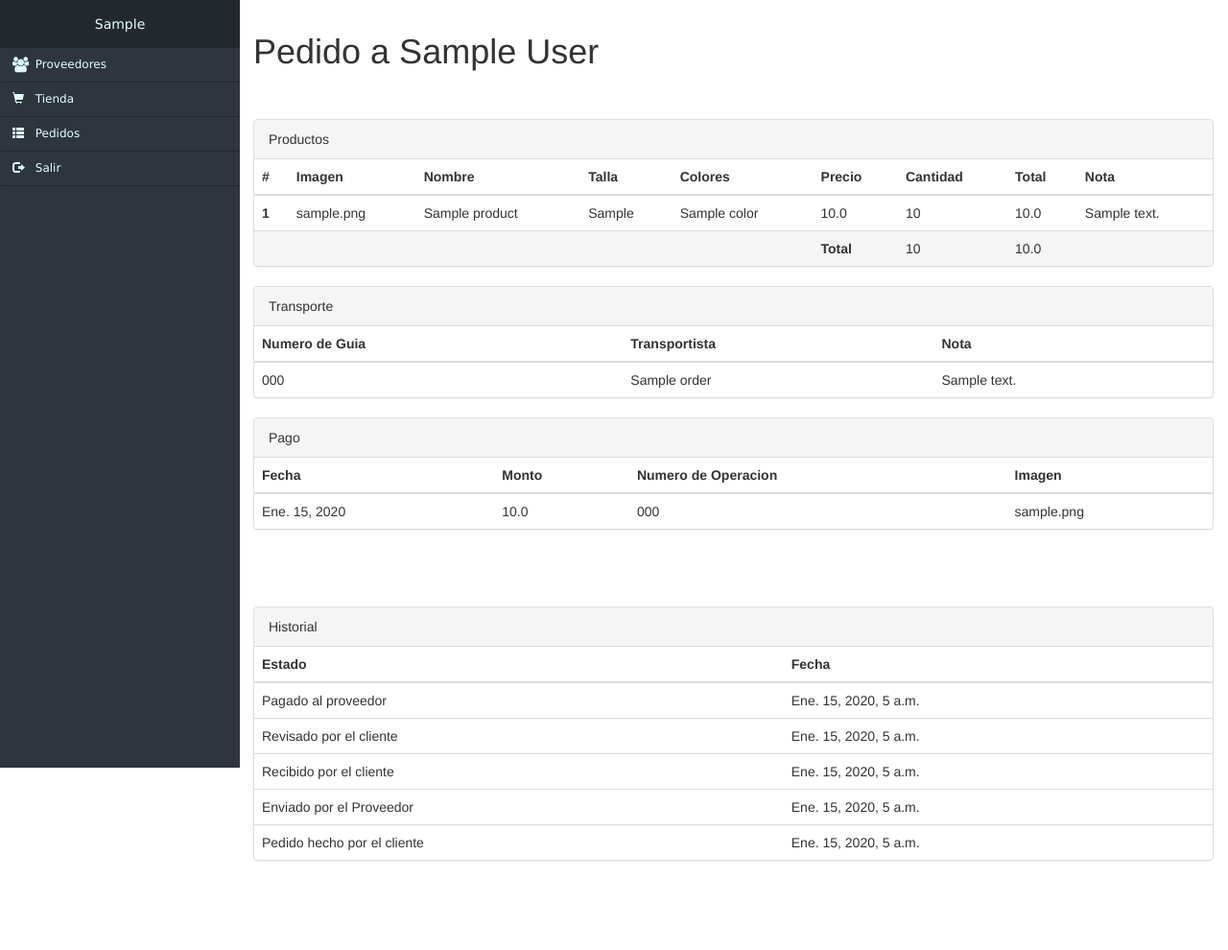
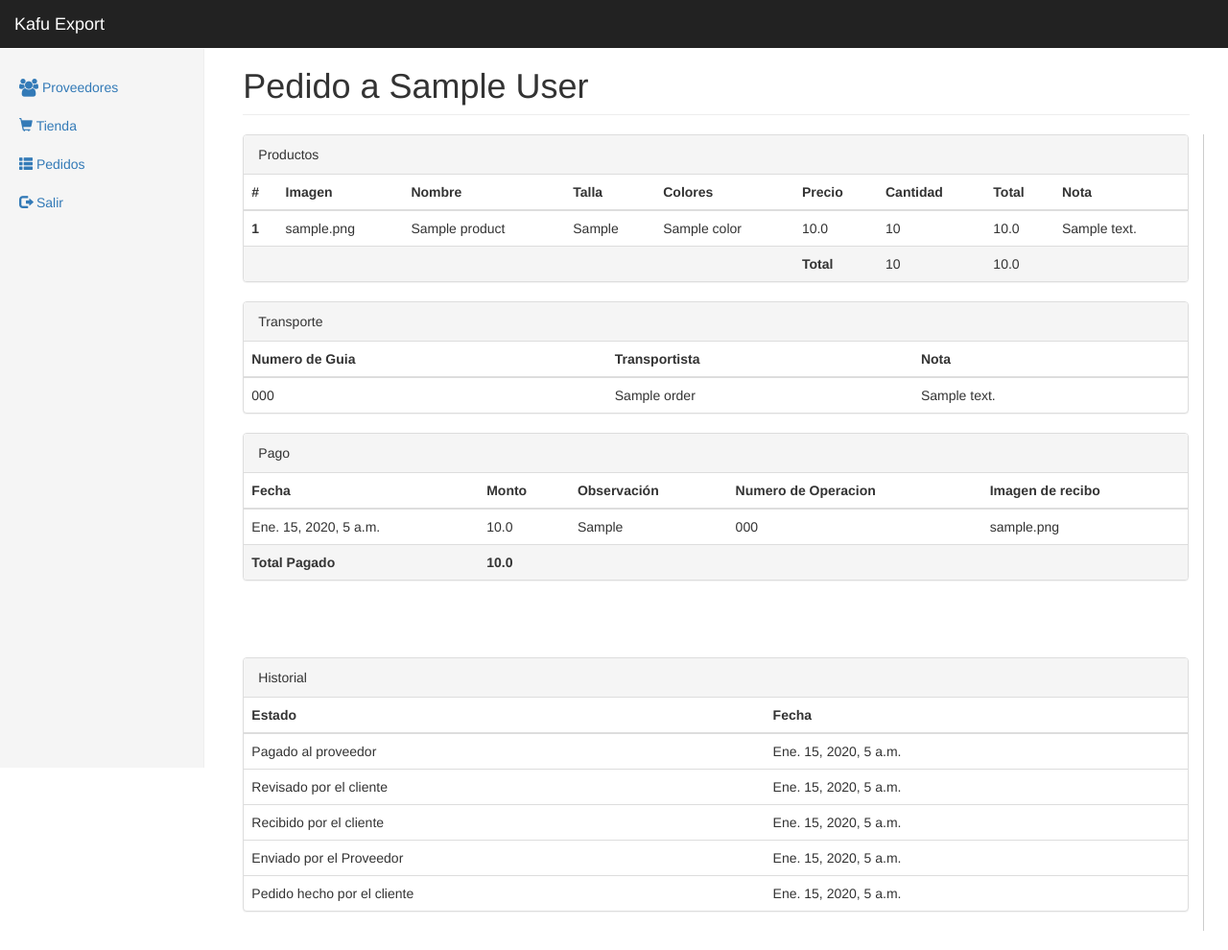
Before and after one commit to MackYoel/s3t-project, a Django app: a page that uses main/templates/main/layout.html in a window 1280 px wide. Shown: the whole page at 96% size. Before the commit the page ends 897 px from the top, so only its background shows below. Run offline with Django 3.2, Linux system fonts and the light colour scheme; a user stored in the database is signed in; tables that the repository leaves empty hold one stand-in row (values such as "Sample post"); parts of the project's set-up code (start-up, migrations or seed data) failed here and were passed over; some libraries are stand-ins or nearby versions.

Commit message:
update many payments

```diff
--- a/main/admin.py
+++ b/main/admin.py
@@ -1,9 +1,11 @@
 from django.contrib import admin
-from .models import Product, Color, CarSession, Order, OrderItem
+
+from .models import Product, Color, CarSession, Order, OrderItem, Payment
 
 admin.site.register(Product)
 admin.site.register(Color)
 admin.site.register(CarSession)
+admin.site.register(Payment)
 
 
 class OrderItemInline(admin.TabularInline):
--- /dev/null
+++ b/main/static/main/css/dashboard.css
@@ -0,0 +1,116 @@
+/*
+ * Base structure
+ */
+
+/* Move down content because we have a fixed navbar that is 50px tall */
+body {
+  padding-top: 50px;
+}
+
+
+/*
+ * Global add-ons
+ */
+
+.sub-header {
+  padding-bottom: 10px;
+  border-bottom: 1px solid #eee;
+}
+
+/*
+ * Top navigation
+ * Hide default border to remove 1px line.
+ */
+.navbar-fixed-top {
+  border: 0;
+}
+
+/*
+ * Sidebar
+ */
+
+/* Hide for mobile, show later */
+.sidebar {
+  display: none;
+}
+@media (min-width: 768px) {
+  .sidebar {
+    position: fixed;
+    top: 51px;
+    bottom: 0;
+    left: 0;
+    z-index: 1000;
+    display: block;
+    padding: 20px;
+    overflow-x: hidden;
+    overflow-y: auto; /* Scrollable contents if viewport is shorter than content. */
+    background-color: #f5f5f5;
+    border-right: 1px solid #eee;
+  }
+}
+
+/*
+ * Sidebar Reverse
+ */
+
+/* Hide for mobile, show later */
+@media (min-width: 768px) {
+  .sidebar-reverse {
+    display: none;
+  }
+}
+
+/* Sidebar navigation */
+.nav-sidebar {
+  margin-right: -21px; /* 20px padding + 1px border */
+  margin-bottom: 20px;
+  margin-left: -20px;
+}
+.nav-sidebar > li > a {
+  padding-right: 20px;
+  padding-left: 20px;
+}
+.nav-sidebar > .active > a,
+.nav-sidebar > .active > a:hover,
+.nav-sidebar > .active > a:focus {
+  color: #fff;
+  background-color: #428bca;
+}
+
+
+/*
+ * Main content
+ */
+
+.main {
+  padding: 20px;
+}
+@media (min-width: 768px) {
+  .main {
+    padding-right: 40px;
+    padding-left: 40px;
+  }
+}
+.main .page-header {
+  margin-top: 0;
+}
+
+
+/*
+ * Placeholder dashboard ideas
+ */
+
+.placeholders {
+  margin-bottom: 30px;
+  text-align: center;
+}
+.placeholders h4 {
+  margin-bottom: 0;
+}
+.placeholder {
+  margin-bottom: 20px;
+}
+.placeholder img {
+  display: inline-block;
+  border-radius: 50%;
+}
--- a/main/templates/hook/form_layout.html
+++ b/main/templates/hook/form_layout.html
@@ -5,8 +5,7 @@
 
 {% block body %}
 
-<h1>{{title}}</h1>
-<hr>
+<h1 class="page-header">{{title}}</h1>
 {% if message %}
 <div class="alert alert-danger alert-dismissible" role="alert">
     <strong>Error!</strong> {{ message }} {{ response }}
--- a/main/templates/main/car/update_quantity.html
+++ b/main/templates/main/car/update_quantity.html
@@ -3,7 +3,7 @@
 {% load main_extras %}
 
 {% block body %}
-<h1>{{title}}</h1>
+<h1  class="page-header">{{title}}</h1>
 <br><br>
 {% for  x in products_in_car_by_provider %}
 <h4>Proveedor: {{x.provider}}</h4>
--- a/main/templates/main/layout.html
+++ b/main/templates/main/layout.html
@@ -6,20 +6,84 @@
     <meta charset="utf-8">
     <link rel="stylesheet" type="text/css"
           href="{% static 'main/bower_components/bootstrap/dist/css/bootstrap.min.css' %}">
-    <link rel="stylesheet" type="text/css" href="{% static 'main/css/sidebar.css' %}">
+    <link rel="stylesheet" type="text/css" href="{% static 'main/css/dashboard.css' %}">
     {% block extra_styles %}{% endblock %}
     <link href="//maxcdn.bootstrapcdn.com/font-awesome/4.2.0/css/font-awesome.min.css" rel="stylesheet">
     <!--<link href="http://foundry.mediumra.re/css/theme.css" rel="stylesheet">-->
 </head>
 <body>
+<nav class="navbar navbar-inverse navbar-fixed-top">
+    <div class="container-fluid">
+        <div class="navbar-header">
+            <button type="button" class="navbar-toggle collapsed" data-toggle="collapse" data-target="#navbar"
+                    aria-expanded="false" aria-controls="navbar">
+                <span class="sr-only">Toggle navigation</span>
+                <span class="icon-bar"></span>
+                <span class="icon-bar"></span>
+                <span class="icon-bar"></span>
+            </button>
+            <a class="navbar-brand" href="#">Kafu Export</a>
+        </div>
+        <div id="navbar" class="navbar-collapse collapse">
+            <!--<ul class="nav navbar-nav navbar-right">-->
+                <!--<li><a href="#">Settings</a></li>-->
+            <!--</ul>-->
+            {% if user.is_authenticated %}
+            <ul class="nav navbar-nav navbar-right sidebar-reverse">
+                {% if user.is_staff %}
+                <li>
+                    <a href="{% url 'provider_list' %}">
+                        <i class="fa fa-users fa-lg"></i> Proveedores
+                    </a>
+                </li>
+                <li>
+                    <a href="{% url 'car' %}">
+                        <i class="glyphicon glyphicon-shopping-cart"></i> Tienda
+                    </a>
+                </li>
+                <li>
+                    <a href="{% url 'order_list' %}">
+                        <i class="glyphicon glyphicon-th-list"></i> Pedidos
+                    </a>
+                </li>
+                {% endif %}
+
+                {% if not user.is_staff %}
+                <li>
+                    <a href="{% url 'providers:product_list' %}">
+                        <i class="glyphicon glyphicon-tags"></i> Productos
+                    </a>
+                </li>
+
+                <li>
+                    <a href="{% url 'providers:order_list' %}">
+                        <i class="glyphicon glyphicon-th-list"></i> Pedidos
+                    </a>
+                </li>
+                {% endif %}
+                <li>
+                    <a href="{% url 'accounts:logout' %}">
+                        <i class="glyphicon glyphicon-log-out"></i> Salir
+                    </a>
+                </li>
+            </ul>
+            {% endif %}
+
+        </div>
+    </div>
+</nav>
+
+<div class="container-fluid">
+    <div class="row">
         {% block nav %}
-<div class="nav-side-menu">
-    <div class="brand">{{user.first_name|default:user.email}}</div>
-    <i class="fa fa-bars fa-2x toggle-btn" data-toggle="collapse" data-target="#menu-content"></i>
+        <div class="col-sm-3 col-md-2 sidebar">
+            <!--<div class="nav-side-menu">-->
+            <!--<div class="brand">{{user.first_name|default:user.email}}</div>-->
+            <!--<i class="fa fa-bars fa-2x toggle-btn" data-toggle="collapse" data-target="#menu-content"></i>-->
 
-    <div class="menu-list">
+            <!--<div class="menu-list">-->
             {% if user.is_authenticated %}
-        <ul id="menu-content" class="menu-content collapse out">
+            <ul class="nav nav-sidebar">
                 {% if user.is_staff %}
                 <li>
                     <a href="{% url 'provider_list' %}">
@@ -59,16 +123,20 @@
             </ul>
             {% endif %}
         </div>
-</div>
         {% endblock %}
+
+        <div class="col-sm-9 col-sm-offset-3 col-md-10 col-md-offset-2 main">
             <div class="menu-content">
                 {% block body %}
                 {% endblock %}
             </div>
+        </div>
+    </div>
+</div>
 
 <script src="{% static 'main/bower_components/jquery/dist/jquery.min.js' %}"></script>
 <script src="{% static 'main/bower_components/bootstrap/dist/js/bootstrap.min.js' %}"></script>
-<script src="{% static 'main/js/sidebar.js' %}"></script>
+<!--<script src="{% static 'main/js/sidebar.js' %}"></script>-->
 
 {% block extra_scripts %}{% endblock %}
 </body>
--- a/main/templates/main/orders/edit.html
+++ b/main/templates/main/orders/edit.html
@@ -2,14 +2,14 @@
 {% load static %}
 
 {% block body %}
-<h1>{{title}}</h1>
+<h1  class="page-header">{{title}}</h1>
 
-<br><br>
+<!--<br><br>-->
 <div class="row">
     <div class="col-md-12" style="border-right:1px solid #ccc">
         {% include 'main/orders/products.html' with order=order %}
         {% include 'main/orders/transport.html' with order=order %}
-        {% include 'main/orders/pay.html' with order=order %}
+        {% include 'main/orders/pay.html' with payments=payments total_paid=total_paid %}
         <br>
 
 
--- a/main/templates/main/orders/pay.html
+++ b/main/templates/main/orders/pay.html
@@ -1,4 +1,4 @@
-{% if order.paid_at %}
+{% if payments %}
 <div class="panel panel-default">
     <!-- Default panel contents -->
     <div class="panel-heading">Pago</div>
@@ -8,16 +8,29 @@
         <tr>
             <th>Fecha</th>
             <th>Monto</th>
+            <th>Observación</th>
             <th>Numero de Operacion</th>
-            <th>Imagen</th>
+            <th>Imagen de recibo</th>
         </tr>
         </thead>
         <tbody>
+        {% for p in payments %}
         <tr>
-            <td>{{order.paid_done_at}}</td>
-            <td>{{order.amount_paid}}</td>
-            <td>{{order.voucher_code}}</td>
-            <td>{{order.voucher_image}}</td>
+            <td>{{p.paid_at}}</td>
+            <td>{{p.amount}}</td>
+            <td>{{p.observation}}</td>
+            <td>{{p.voucher_code}}</td>
+            <td>{{p.voucher_image}}</td>
+        </tr>
+        {% endfor %}
+        <tr class="active">
+            <td><b>Total Pagado</b></td>
+            <td>
+                <b>{{total_paid}}</b>
+            </td>
+            <td></td>
+            <td></td>
+            <td></td>
         </tr>
         </tbody>
     </table>
--- a/main/views.py
+++ b/main/views.py
@@ -2,6 +2,7 @@ from datetime import datetime
 
 from django.contrib.admin.views.decorators import staff_member_required
 from django.contrib.auth.decorators import login_required
+from django.db.models import Sum
 from django.http import HttpResponse
 from django.shortcuts import render, redirect, get_object_or_404
 from django.urls import reverse
@@ -10,9 +11,9 @@ from django.views.decorators.csrf import csrf_exempt
 
 from accounts.forms import PersonForm
 from accounts.models import Person
-from main.forms import OrderPaymentForm, OrderReceivedForm
+from main.forms import OrderReceivedForm, PaymentForm
 from main.functions import send_email, create_unique_token, json, Counter
-from main.models import Product, CarSession, Order, OrderItem
+from main.models import Product, CarSession, Order, OrderItem, Payment
 from s3t.settings import DOMAIN_NAME, FROM_EMAIL, EMAIL_SUBJECT_ORDER, EMAIL_BODY_ORDER, FROM_NAME
 
 
@@ -265,13 +266,33 @@ def order_edit(request, pk):
                 order.checked_at = datetime.now()
                 order.state = Order.CHECKED
         if request.POST.get('check_paid_at', False):
-            form = OrderPaymentForm(request.POST, instance=order)
-            if form.is_valid():
-                order = form.save(commit=False)
-                order.paid_at = datetime.now()
-                order.state = Order.PAID
+            total_paid = Payment.objects.filter(order=order).aggregate(total_amount=Sum('amount'))
+            if total_paid:
+                total_paid = total_paid['total_amount']
+            else:
+                total_paid = 0
+
+            if order.total > total_paid:
+                form = PaymentForm(request.POST, request.FILES)
+                if form.is_valid():
+                    payment = form.save(commit=False)
+                    payment.order = order
+                    payment.save()
+
+                    total_paid += payment.amount
+                    if total_paid - order.total == 0:
+                        order.paid_at = datetime.now()
+                        order.state = Order.PAID
 
         order.save()
+
+    payments = Payment.objects.filter(order=order)
+    total_paid = Payment.objects.filter(order=order).aggregate(total_amount=Sum('amount'))
+    if total_paid:
+        total_paid = total_paid['total_amount']
+    else:
+        total_paid = 0
+
 
     if order.sent_at:
         if not order.paid_at:
@@ -289,7 +310,10 @@ def order_edit(request, pk):
         if order.state == Order.CHECKED:
             show_form = True
             form_title = 'Pago realizado'
-            form = OrderPaymentForm(instance=order)
+
+            amount_to_pay = order.total - total_paid
+            if amount_to_pay > 0:
+                form = PaymentForm(initial={'amount': amount_to_pay})
 
         if order.state == Order.RECEIVED:
             show_form = True
--- a/s3t/settings.py
+++ b/s3t/settings.py
@@ -114,7 +114,10 @@ USE_TZ = True
 # Static files (CSS, JavaScript, Images)
 # https://docs.djangoproject.com/en/1.10/howto/static-files/
 
+STATIC_ROOT = os.path.join(BASE_DIR, 'static/')
 STATIC_URL = '/static/'
+
+MEDIA_ROOT = os.path.join(BASE_DIR, 'media/')
 MEDIA_URL = '/media/'
 
 if DEBUG:
```
Also changed, not shown: main/forms.py (+21 -11 lines), main/models.py (+16 -7 lines), main/templates/main/car/product_list.html (+13 -11 lines), main/templates/main/orders/list.html (+4 -8 lines), main/templates/main/providers/list.html (+3 -6 lines). Lines whose indentation alone changed are shown as unchanged.
